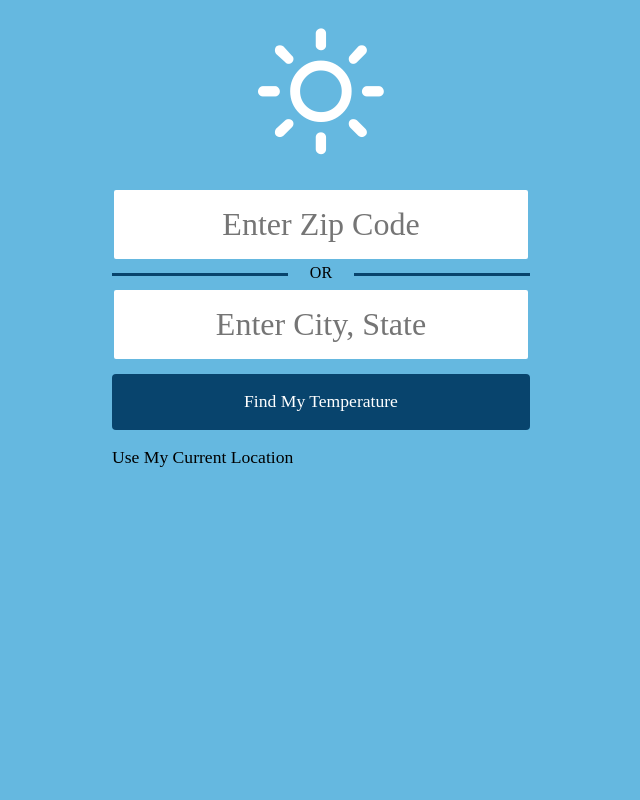
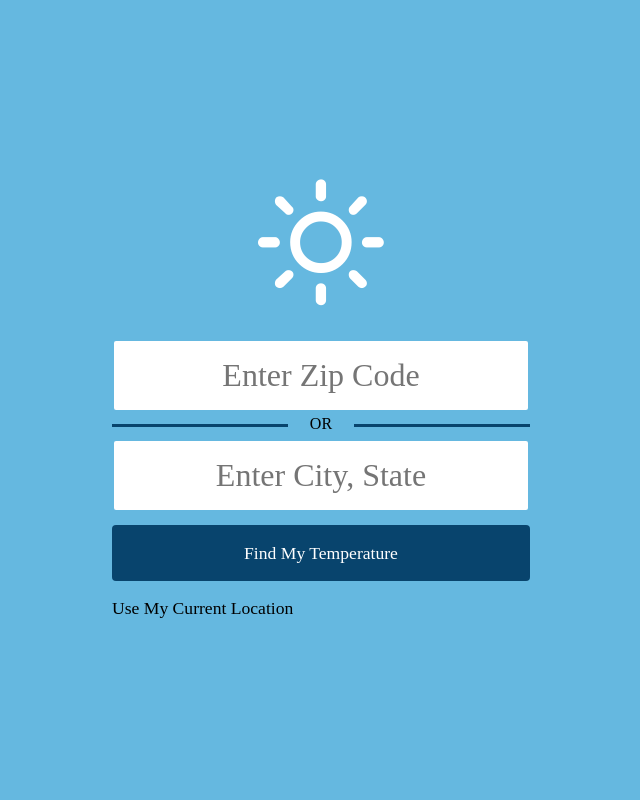
Before and after one commit to geoffreyrose/weatherwebapp, a PHP site: page / in a window 1280 px wide. Shown: the whole page, without its empty margins (319-959 px from the left). Run offline with PHP 8.4, Linux system fonts and the light colour scheme; style sheets or scripts are compiled from the project's sources; some web fonts are replaced.

Commit message:
centered vertially

```diff
--- a/css/sass/bits.scss
+++ b/css/sass/bits.scss
@@ -1,7 +1,7 @@
 //////////////////////////// Variables ////////////////////////////
 
 // Variables for Media Queries
-$i4: 540px;
+$i4: 640px;
 $v6: 800px;
 $v8: 1000px;
 $v10: 1200px;
@@ -71,6 +71,13 @@ $maincolor2: #08446D;
 	align-self: $alignself;
 }
 
+@mixin align-item($alignitem) {
+	-webkit-align-items: $alignitem;
+	-moz-align-items: $alignitem;
+	-ms-align-items: $alignitem;
+	align-items: $alignitem;
+}
+
 
 @mixin cf-1 {
     content: " ";
--- a/css/sass/mainstructure.scss
+++ b/css/sass/mainstructure.scss
@@ -1,3 +1,16 @@
+html {
+	height: 100%;
+}
+
+body {
+	@include flexbox();
+	@include align-item(center);
+	@include justify(center);
+	//display: flex;
+	//align-items: center;
+	//justify-content: center;
+	height: 100%;
+}
 div.container {
 	width: 100%;
 	max-width: 450px;
@@ -9,6 +22,7 @@ article {
 	padding: 1em;
 
 }
+
 
 section {
 
@@ -146,7 +160,7 @@ div.current-weather {
 }
 
 .weather-icon {
-	margin: -0.5em 0 1em;
+	margin: 0em 0 1em;
 }
 
 .sunrise {
@@ -210,7 +224,15 @@ div.current-weather {
 	}
 }
 @media screen and (min-width: $i4) {
-
+	body {
+		@include flexbox();
+		@include align-item(center);
+		@include justify(center);
+		//display: flex;
+		//align-items: center;
+		//justify-content: center;
+		height: 100%;
+	}
 }
 
 @media screen and (min-width: $v6) {
```
Also changed, not shown: css/styles.css.
